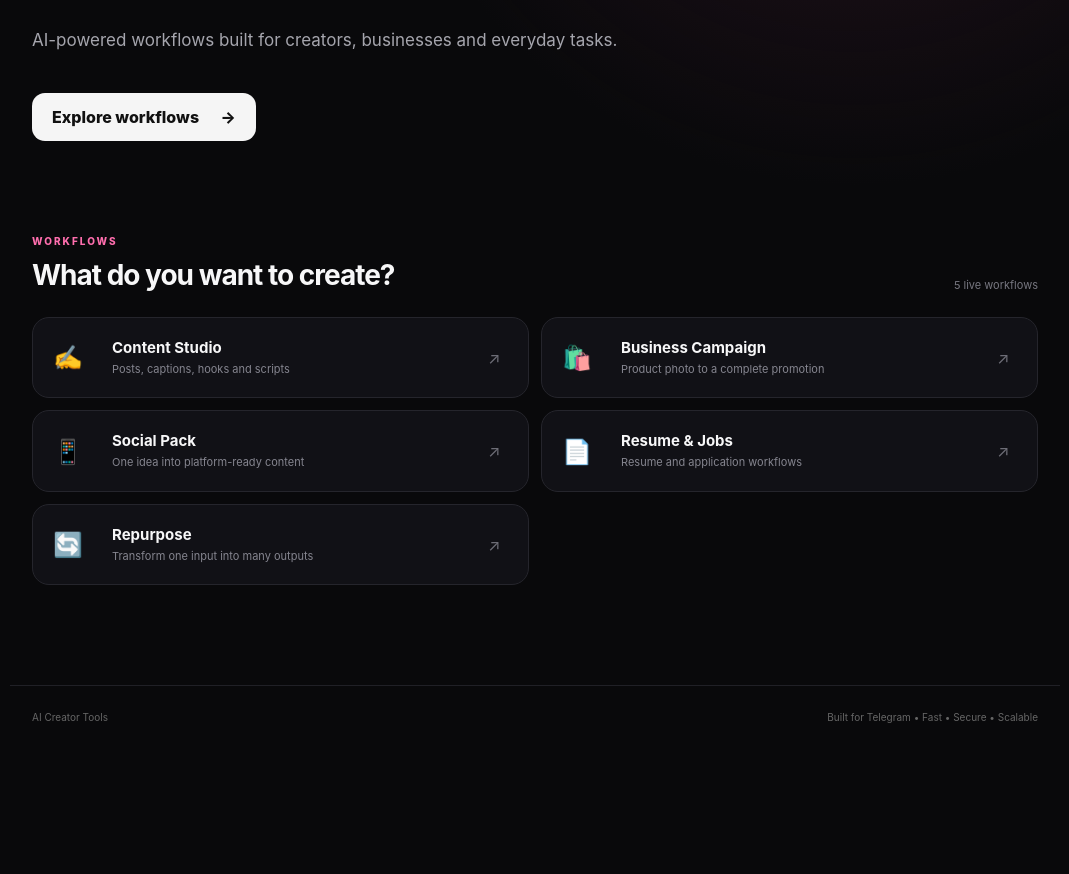
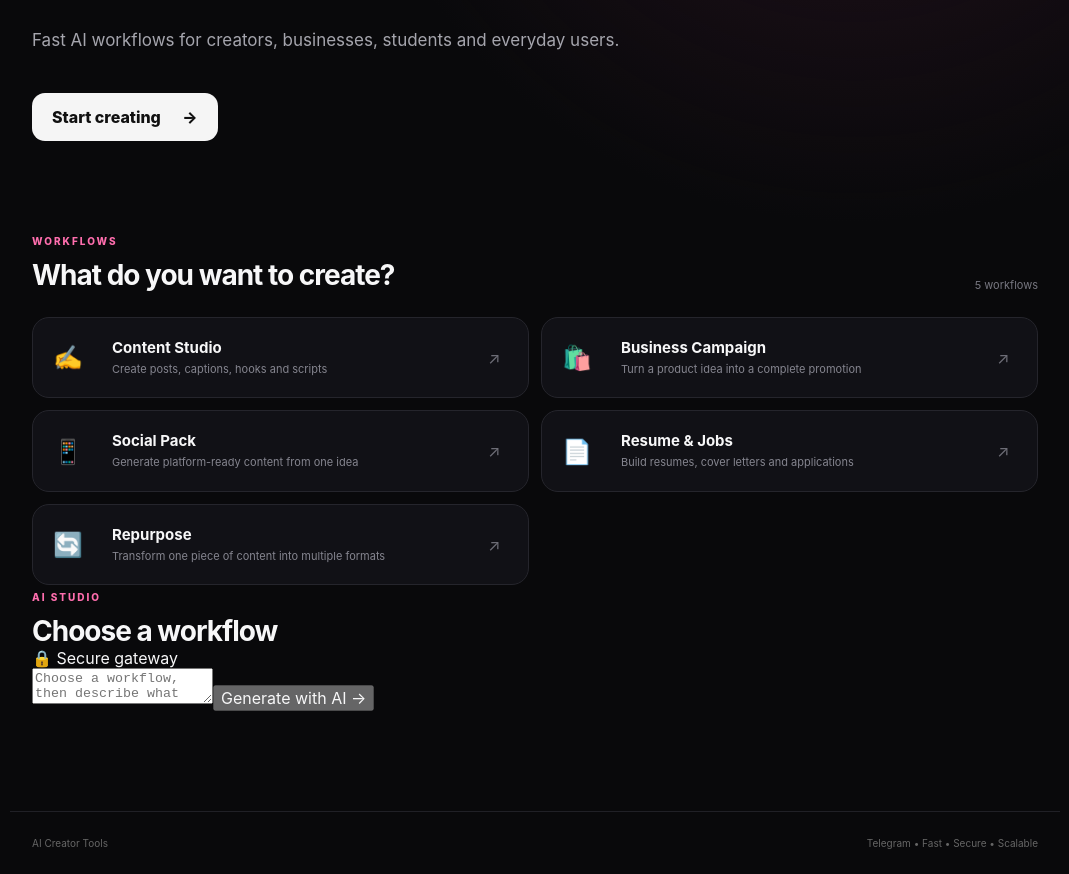
Before and after one commit to Manojpatil7711/ai-creator-tools, a Next.js app: page / in a window 1280 px wide. Shown: the part 352-1226 px from the top of the page, without its empty margins (105-1174 px from the left). Before the commit the page ends 1100 px from the top, so only its background shows below. Built offline with nearby package versions, Linux system fonts and the light colour scheme.

Commit message:
feat: add real AI workflow studio

```diff
--- a/app/page.tsx
+++ b/app/page.tsx
@@ -1,4 +1,36 @@
 "use client";
 import {useState} from "react";
-const tools=[["✍️","Content Studio","Posts, captions, hooks and scripts"],["🛍️","Business Campaign","Product photo to a complete promotion"],["📱","Social Pack","One idea into platform-ready content"],["📄","Resume & Jobs","Resume and application workflows"],["🔄","Repurpose","Transform one input into many outputs"]];
-export default function Home(){const [selected,setSelected]=useState("");return <main><header><div className="brand"><span className="logo">✦</span><div><b>AI Creator Tools</b><small>Telegram-first AI Workflows</small></div></div><span className="status">● Ready</span></header><section className="hero"><span className="eyebrow">CREATE • AUTOMATE • GROW</span><h1>Turn one idea into<br/><em>real work.</em></h1><p>AI-powered workflows built for creators, businesses and everyday tasks.</p><button onClick={()=>document.getElementById("tools")?.scrollIntoView({behavior:"smooth"})}>Explore workflows <span>→</span></button></section><section id="tools" className="section"><div className="sectionhead"><div><span className="eyebrow">WORKFLOWS</span><h2>What do you want to create?</h2></div><span className="count">{tools.length} live workflows</span></div><div className="grid">{tools.map(([icon,name,desc])=><button className="card" key={name} onClick={()=>setSelected(name)}><span className="icon">{icon}</span><span><strong>{name}</strong><small>{desc}</small></span><span className="arrow">↗</span></button>)}</div>{selected&&<div className="notice"><b>{selected}</b><span>Workflow foundation ready. AI provider connection comes next.</span><button onClick={()=>setSelected("")}>×</button></div>}</section><footer><span>AI Creator Tools</span><span>Built for Telegram • Fast • Secure • Scalable</span></footer></main>}
+const workflows=[
+  ["✍️","Content Studio","Create posts, captions, hooks and scripts"],
+  ["🛍️","Business Campaign","Turn a product idea into a complete promotion"],
+  ["📱","Social Pack","Generate platform-ready content from one idea"],
+  ["📄","Resume & Jobs","Build resumes, cover letters and applications"],
+  ["🔄","Repurpose","Transform one piece of content into multiple formats"]
+] as const;
+
+export default function Home(){
+  const [selected,setSelected]=useState("");
+  const [prompt,setPrompt]=useState("");
+  const [result,setResult]=useState("");
+  const [loading,setLoading]=useState(false);
+  async function generate(){
+    if(!prompt.trim()||loading)return;
+    setLoading(true);setResult("");
+    try{
+      const res=await fetch("/api/ai",{method:"POST",headers:{"content-type":"application/json"},body:JSON.stringify({prompt:"Workflow: "+selected+"\nUser request: "+prompt+"\nCreate a practical, ready-to-use result. Be concise, useful and professional."})});
+      const data=await res.json();setResult(data.text||data.error||"Unable to generate right now.");
+    }catch{setResult("Connection error. Please try again.");}finally{setLoading(false);}
+  }
+  return <main>
+    <header><div className="brand"><span className="logo">✦</span><div><b>AI Creator Tools</b><small>Telegram-first AI Workflows</small></div></div><span className="status">● Ready</span></header>
+    <section className="hero"><span className="eyebrow">CREATE • AUTOMATE • GROW</span><h1>Turn one idea into<br/><em>real work.</em></h1><p>Fast AI workflows for creators, businesses, students and everyday users.</p><button onClick={()=>document.getElementById("tools")?.scrollIntoView({behavior:"smooth"})}>Start creating <span>→</span></button></section>
+    <section id="tools" className="section"><div className="sectionhead"><div><span className="eyebrow">WORKFLOWS</span><h2>What do you want to create?</h2></div><span className="count">5 workflows</span></div>
+      <div className="grid">{workflows.map(([icon,name,desc])=><button className={"card "+(selected===name?"active":"")} key={name} onClick={()=>setSelected(name)}><span className="icon">{icon}</span><span><strong>{name}</strong><small>{desc}</small></span><span className="arrow">↗</span></button>)}</div>
+      <div className="studio"><div className="studiohead"><div><span className="eyebrow">AI STUDIO</span><h2>{selected||"Choose a workflow"}</h2></div><span className="secure">🔒 Secure gateway</span></div>
+        <textarea value={prompt} onChange={e=>setPrompt(e.target.value)} placeholder={selected?"Tell AI what you need for "+selected+"...":"Choose a workflow, then describe what you want..."}/>
+        <button className="generate" disabled={!selected||!prompt.trim()||loading} onClick={generate}>{loading?"Generating…":"Generate with AI →"}</button>
+        {result&&<div className="result"><div className="resulttitle">AI RESULT</div><pre>{result}</pre></div>}
+      </div>
+    </section><footer><span>AI Creator Tools</span><span>Telegram • Fast • Secure • Scalable</span></footer>
+  </main>
+}
```
